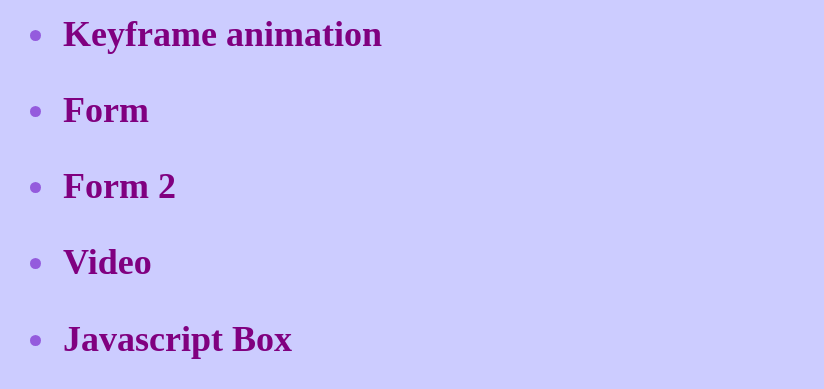
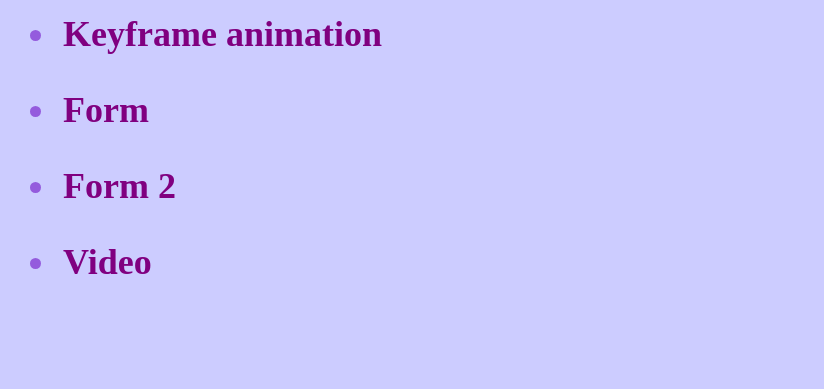
Before and after one commit to sakshigupta122/mywebsite, a plain HTML site: page practicework.html in a window 1280 px wide. Shown: the part 703-1092 px from the top of the page, without its empty margins (0-824 px from the left). After the commit the page ends 1016 px from the top, so only its background shows below. Drawn offline with Linux system fonts and the light colour scheme.

Commit message:
Add files via upload

```diff
--- a/practicework.html
+++ b/practicework.html
@@ -33,7 +33,7 @@
 <ul><h1><li><a href="form.html"> Form </a> </li></h1></ul>
 <ul><h1><li><a href="form3.html"> Form 2</a> </li></h1></ul>
 <ul><h1><li><a href="video.html"> Video</a> </li></h1></ul>
-<ul><h1><li><a href=""> Javascript Box</a> </li></h1></ul>
+
 </head>
 
 <body style="background:rgb(204, 204, 255);color:"A989D1";font-family:D1C3E3">
```
